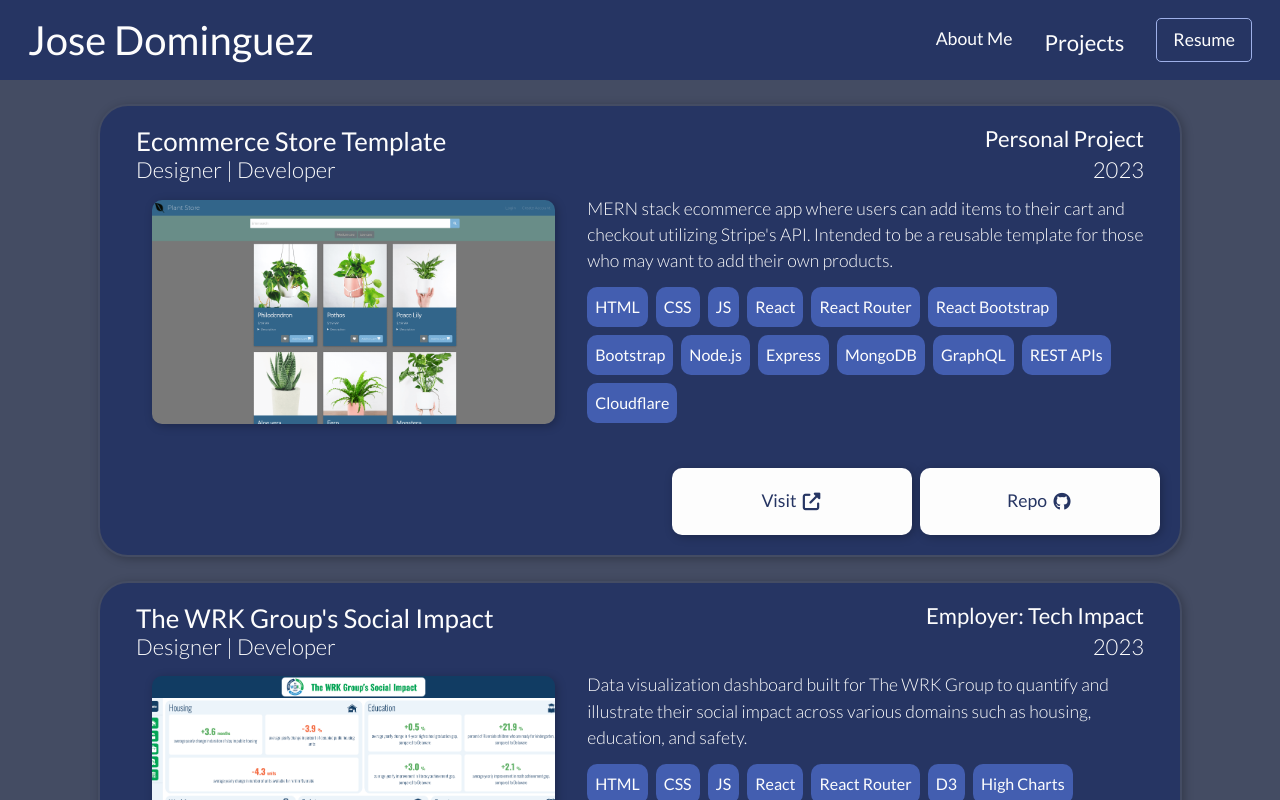
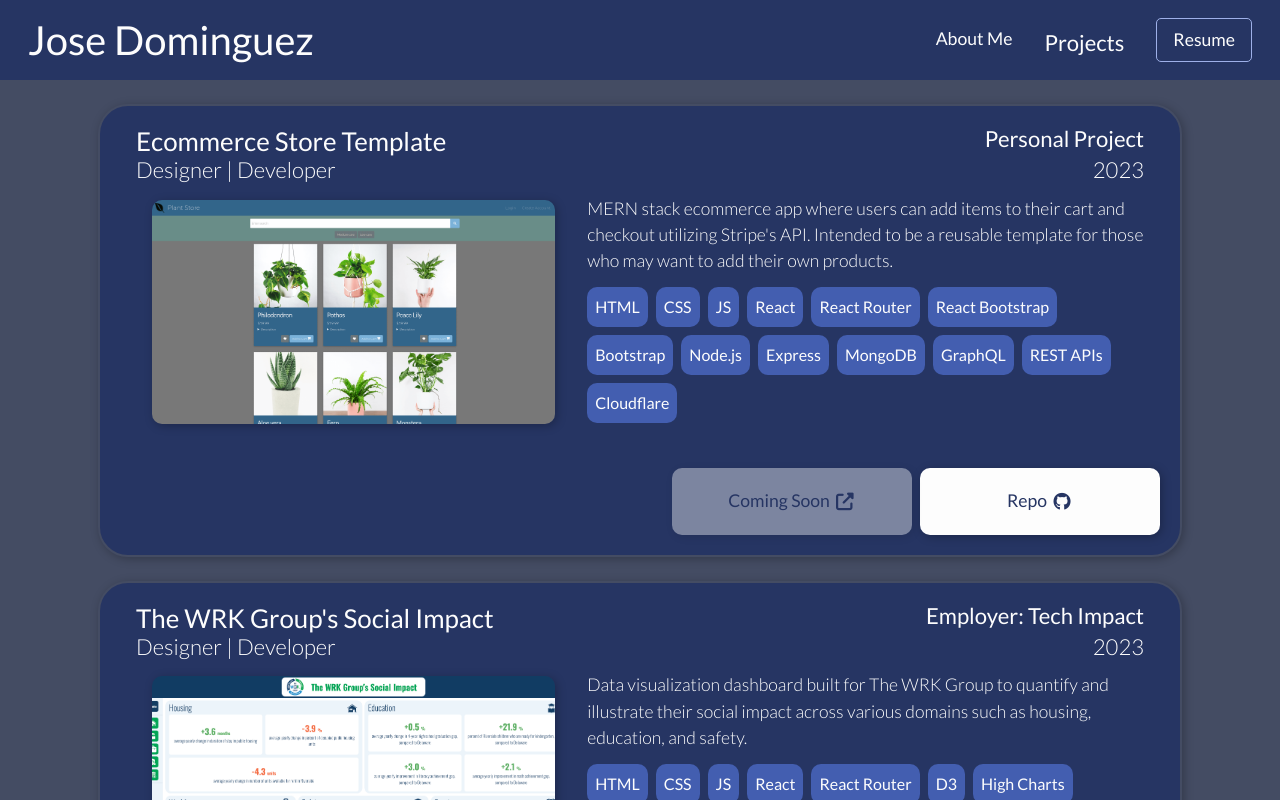
Before and after one commit to jdomindev/portfolio, a React (Vite) app: page /projects in a window 1280 px wide. Shown: the top 800 px of the page. Built offline with nearby package versions, Linux system fonts and the light colour scheme.

Commit message:
added disabled link for newest project

```diff
--- a/src/pages/Projects.jsx
+++ b/src/pages/Projects.jsx
@@ -42,12 +42,14 @@
             </div>
             <div className="button-container">
               <Link
-                className="button"
+                className={project.deployedLink === "" ? "button disabled-link" : "button"}
                 to={`${project.deployedLink}`}
                 target="_blank"
                 rel="noreferrer"
               >
-                <span className="button-text">Visit</span>{" "}
+                <span className="button-text">
+                  {project.deployedLink === "" ? "Coming Soon" : "Visit"}
+                </span>{" "}
                 <i className="fa-solid fa-up-right-from-square fa-fw"></i>
               </Link>
               <Link
--- a/src/styles/projects.css
+++ b/src/styles/projects.css
@@ -93,6 +93,11 @@
     justify-content: flex-end;
   }
 
+  .disabled-link {
+    pointer-events: none;
+    opacity: 40%;
+  }
+
   @media screen and (min-width: 1200px) {
   .img-project {
     margin: 1rem;
```
